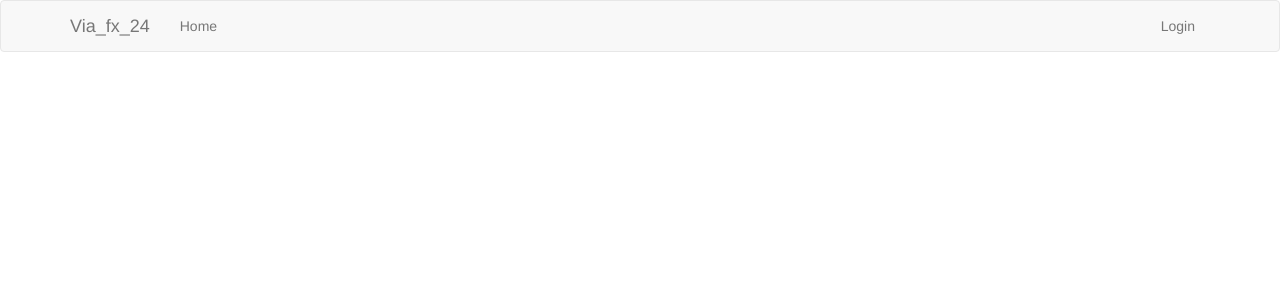
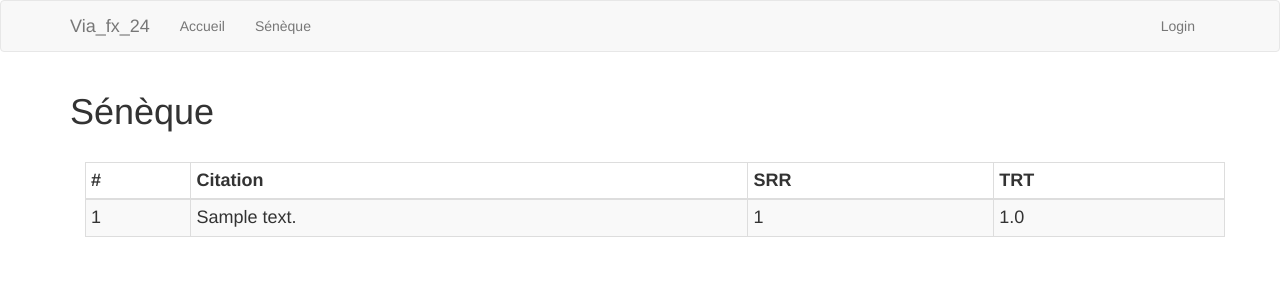
Before and after one commit to viafx24/microblog-0.8, a Flask app: page /seneque in a window 1280 px wide. Shown: the top 300 px of the page. Run offline with Flask 2, Linux system fonts and the light colour scheme; tables that the repository leaves empty hold one stand-in row (values such as "Sample post"); some libraries are stand-ins or nearby versions.

Commit message:
ajout de la nouvelle page Sénéque

```diff
--- a/app/routes.py
+++ b/app/routes.py
@@ -8,7 +8,7 @@ from random import sample
 
 
 @app.route('/seneque')
-def index():
+def seneque():
 
     citations=Citation.query.order_by(Citation.number).all()
 
@@ -19,10 +19,7 @@ def index():
 @app.route('/index')
 @login_required
 def index():
-
-    citations=Citation.query.all()
-
-    return render_template('index.html', title='Home', citations=citations)
+    return render_template('index.html', title='Home')
 
 
 @app.route('/RequestCitations', methods=['POST'])
--- a/app/static/style.css
+++ b/app/static/style.css
@@ -1,4 +1,9 @@
 body {}
+
+
+span.text {
+    font-size: 18px;
+}
 
 #Plusone, #Minusone, #Suivant {
     height: 100px;
--- a/app/templates/_post.html
+++ b/app/templates/_post.html
@@ -1,6 +1,6 @@
 <tr>
-    <td>{{ citation.number }}:</td>
-    <td> <span class="text"> {{ citation.text }} </span> </td>
-    <td>{{ citation.SRR }}</td>
-    <td>{{ citation.TRT }}</td>
+    <td> <span class="text">{{ citation.number }} </span> </td>
+    <td> <span class="text">{{ citation.text }} </span> </td>
+    <td> <span class="text">{{ citation.SRR }} </span> </td>
+    <td> <span class="text">{{ citation.TRT }} </span> </td>
 </tr>
--- a/app/templates/base.html
+++ b/app/templates/base.html
@@ -1,7 +1,4 @@
 {% extends 'bootstrap/base.html' %}
-
-
-
 
 {% block title %}
     {% if title %}{{ title }} - Via_fx_24{% else %}Welcome Via_fx_24{% endif %}
@@ -22,7 +19,8 @@
         </div>
         <div class="collapse navbar-collapse" id="bs-example-navbar-collapse-1">
             <ul class="nav navbar-nav">
-                <li><a href="{{ url_for('index') }}">Home</a></li>
+                <li><a href="{{ url_for('index') }}">Accueil</a></li>
+                <li><a href="{{ url_for('seneque') }}">Sénèque</a></li>
             </ul>
             <ul class="nav navbar-nav navbar-right">
                 {% if current_user.is_anonymous %}
--- a/app/templates/login.html
+++ b/app/templates/login.html
@@ -2,7 +2,7 @@
 {% import 'bootstrap/wtf.html' as wtf %}
 
 {% block app_content %}
-<h1>Sign In</h1>
+<h1>Identification</h1>
 <div class="row">
     <div class="col-md-4">
         {{ wtf.quick_form(form) }}
--- a/app/templates/seneque.html
+++ b/app/templates/seneque.html
@@ -1,6 +1,30 @@
 {% extends "base.html" %}
+
+{% block head %}
+{{ super() }}
+<link rel="stylesheet" href="{{ url_for('static', filename='style.css') }}">
+{% endblock %}
 
 {% block app_content %}
 
+<h1>Sénèque</h1>
+
+<div class="container">
+    <table class="table table-striped table-bordered table-hover table-condensed">
+        <thead>
+            <tr>
+                <th><span class="text">#</span></th>
+                <th><span class="text">Citation</span></th>
+                <th><span class="text">SRR</span></th>
+                <th><span class="text">TRT</span></th>
+            </tr>
+        </thead>
+        <tbody>
+            {% for citation in citations %}
+            {% include '_post.html' %}
+            {% endfor %}
+        </tbody>
+    </table>
+</div>
 
 {% endblock %}
```
Also changed, not shown: app/forms.py (+4 -4 lines).
